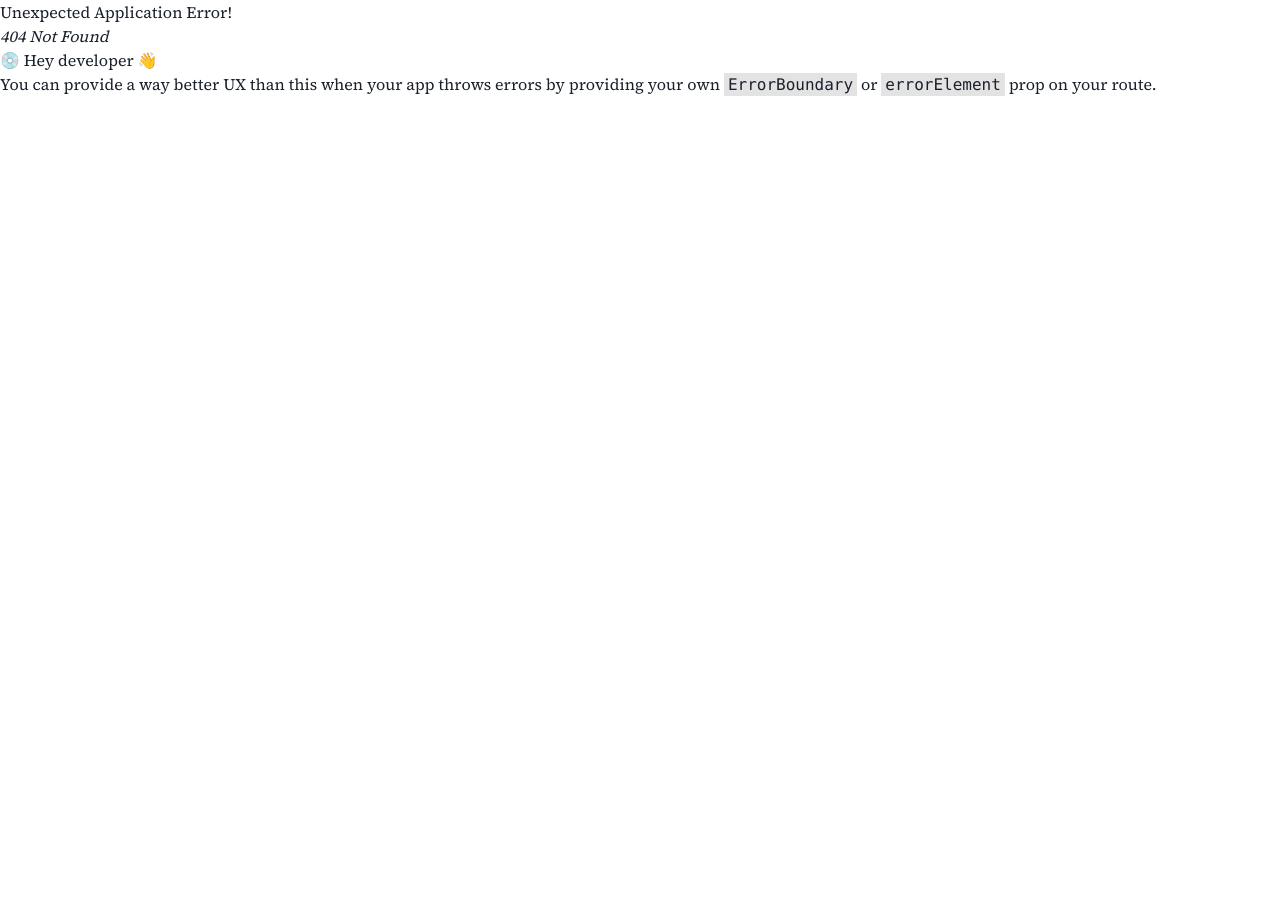
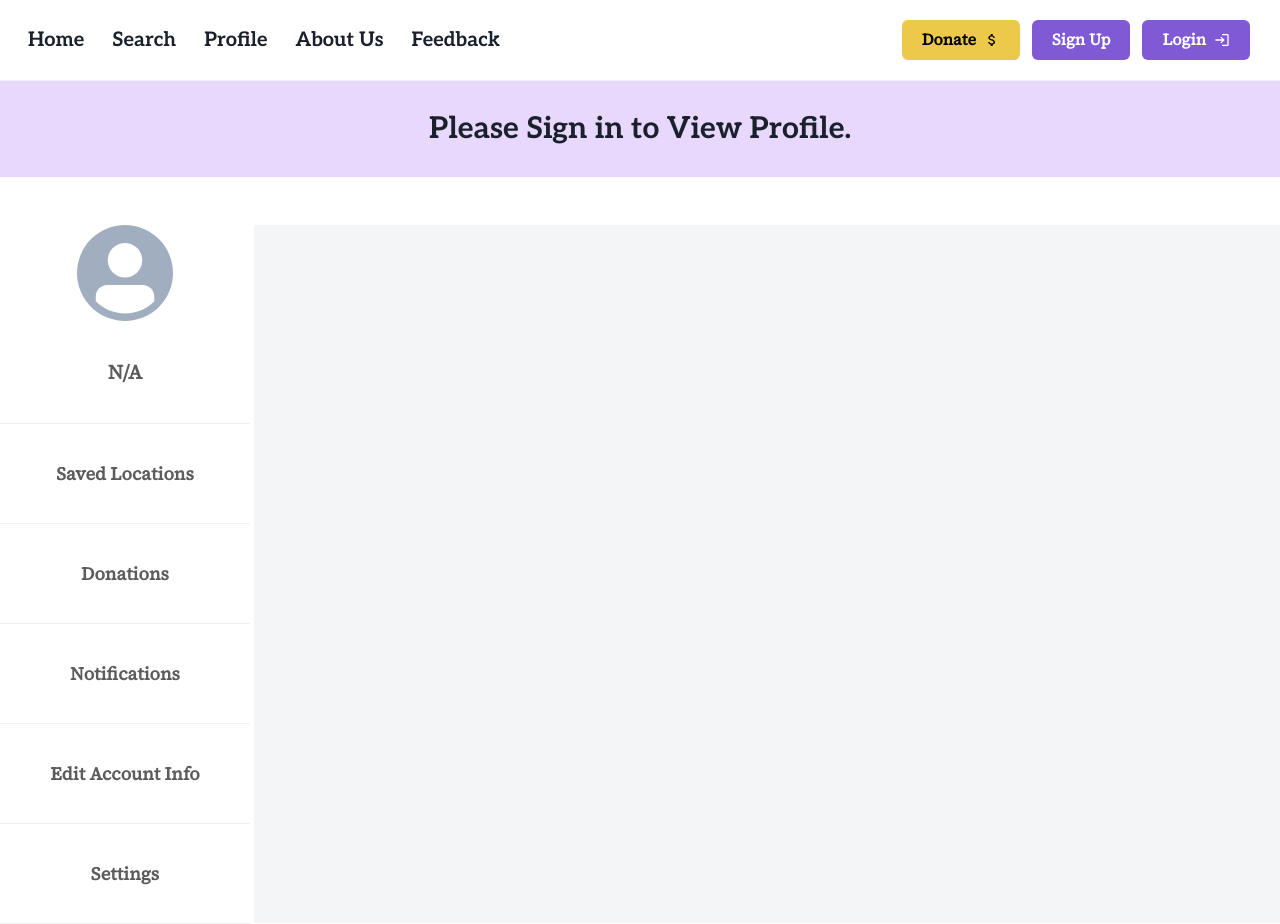
Before and after one commit to HelpfulNeighbor/411-Project, a React (Create React App) app in the folder HelpfulNeighbor.web/ClientApp/: page /profile in a window 1280 px wide. Before the commit this address had no page. Shown: the top 924 px of the page. Before the commit the page ends 800 px from the top, so only its background shows below. Built offline with nearby package versions, Linux system fonts and the light colour scheme; a web font is replaced by a local one.

Commit message:
Created Profile page for logged out user

```diff
--- a/HelpfulNeighbor.web/ClientApp/src/App.tsx
+++ b/HelpfulNeighbor.web/ClientApp/src/App.tsx
@@ -13,6 +13,7 @@ import HomePage from './Pages/HomePage';
 import AboutUsPage from './Pages/AboutUsPage';
 import FeedbackPage from './Pages/FeedbackPage';
 import SearchPage from './Pages/SearchPage';
+import ProfilePage from './Pages/ProfilePage';
 
 // importing themes
 import {extendTheme} from '@chakra-ui/react'
@@ -20,6 +21,7 @@ import '@fontsource/bigshot-one/400.css'
 import '@fontsource/aleo/700.css'
 import '@fontsource/urbanist/400.css';
 import '@fontsource/source-serif-4/400.css';
+
 
 // making temporary router and routes (Find the individual pages by doing /the name of the page .. in the url)
 // const router = createBrowserRouter(
@@ -49,6 +51,10 @@ const router = createBrowserRouter([
     path: "/search",
     element: <SearchPage />,
   },
+  {
+    path:"/profile",
+    element: <ProfilePage/>
+  },
 ]);
 
 const theme = extendTheme({
--- a/HelpfulNeighbor.web/ClientApp/src/Components/NavBar/NavBar.tsx
+++ b/HelpfulNeighbor.web/ClientApp/src/Components/NavBar/NavBar.tsx
@@ -34,6 +34,13 @@ export default function NavBar() {
         </Box>
         <Box p="2">
           <Heading size="md">
+            <ChakraLink as={ReactRouterLink} to="/profile">
+              Profile
+            </ChakraLink>
+          </Heading>
+        </Box>
+        <Box p="2">
+          <Heading size="md">
             <ChakraLink as={ReactRouterLink} to="/about">
               About Us
             </ChakraLink>
--- /dev/null
+++ b/HelpfulNeighbor.web/ClientApp/src/Pages/ProfilePage.tsx
@@ -0,0 +1,94 @@
+import NavBar from "../Components/NavBar/NavBar";
+import { Flex, Box, Heading, Avatar, Wrap, Text, WrapItem, Divider, Grid, GridItem, VStack } from "@chakra-ui/react";
+
+export default function ProfilePage () {
+    return(
+        <div>
+            <NavBar />
+            <Flex
+                minWidth="max-content"
+                p="30px"
+                justifyContent="center"
+                bgColor="#E9D8FD"
+            >
+                <Heading as="b" fontSize="30px">
+                Please Sign in to View Profile.
+                </Heading>
+            </Flex>
+            <br/>
+            <br/>
+            <Grid
+                templateAreas={`"nav main"
+                                "nav footer"`}
+                gridTemplateRows={'698px 1fr 30px'}
+                gridTemplateColumns={'250px 1fr'}
+                h='720px'
+                gap='1'
+                color='blackAlpha.700'
+                fontWeight='bold'
+                >
+                <GridItem pl='0' area={'nav'}>
+                    <VStack spacing='6px'>
+                        <Wrap>
+                            <WrapItem>
+                                <Avatar size='xl'/>
+                            </WrapItem>
+                        </Wrap>
+                        <br/>
+                        <Text as='b' fontSize="20px" textAlign="center">
+                            N/A
+                        </Text>
+                        <br/>
+                        <Divider />
+                        <br/>
+                        <Box>
+                            <Text fontSize="18px" textAlign="center">
+                                Saved Locations
+                            </Text>
+                        </Box>
+                        <br/>
+                        <Divider />
+                        <br/>
+                        <Box>
+                            <Text fontSize="18px" textAlign="center">
+                                Donations
+                            </Text>
+                        </Box>
+                        <br/>
+                        <Divider />
+                        <br/>
+                        <Box>
+                            <Text fontSize="18px" textAlign="center">
+                                Notifications
+                            </Text>
+                        </Box>
+                        <br/>
+                        <Divider />
+                        <br/>
+                        <Box>
+                            <Text fontSize="18px" textAlign="center">
+                                Edit Account Info
+                            </Text>
+                        </Box>
+                        <br/>
+                        <Divider />
+                        <br/>
+                        <Box>
+                            <Text fontSize="18px" textAlign="center">
+                                Settings
+                            </Text>
+                        </Box>
+                        <br/>
+                        <Divider />
+                    </VStack>
+                </GridItem>
+                <GridItem pl='5' bg="#f3f5f7" area={'main'}>
+
+                </GridItem>
+                <GridItem pl='5' area={'footer'}>
+
+                </GridItem>
+                </Grid>
+        </div>
+    )
+}
```
